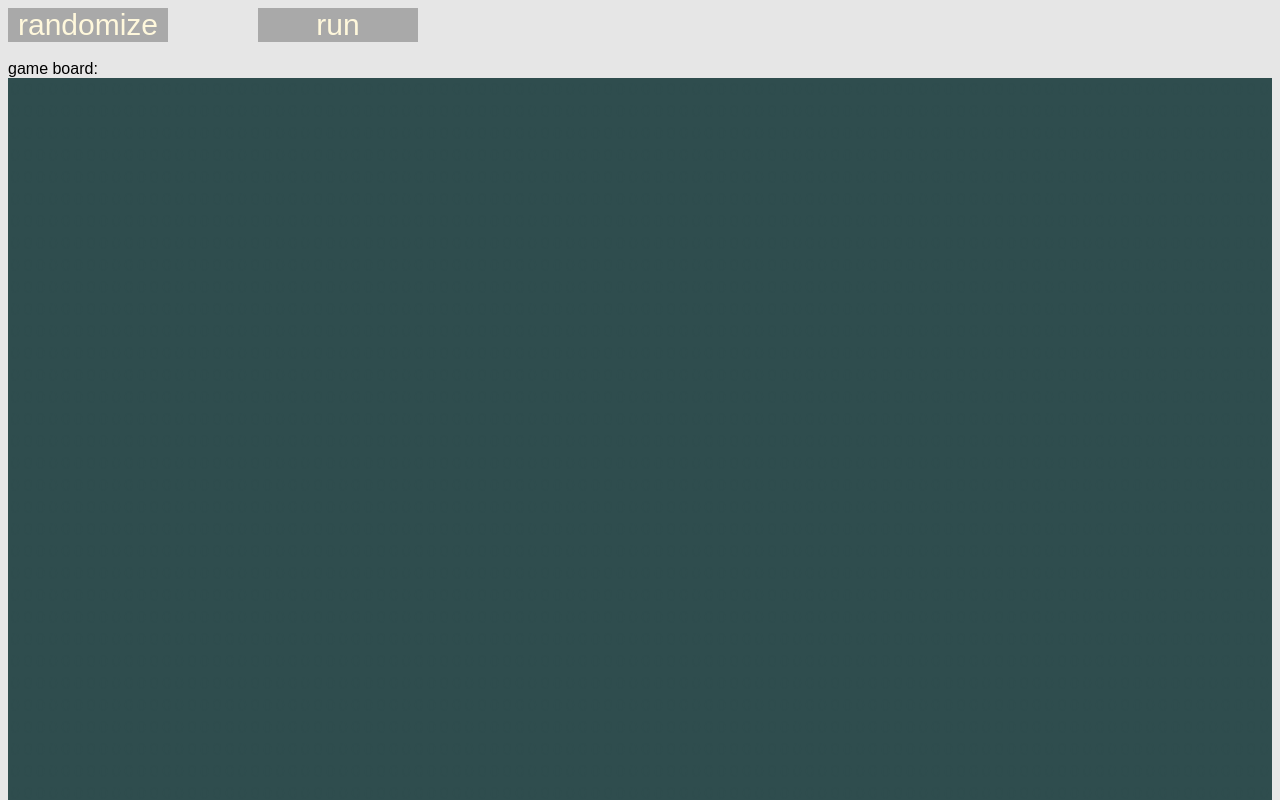
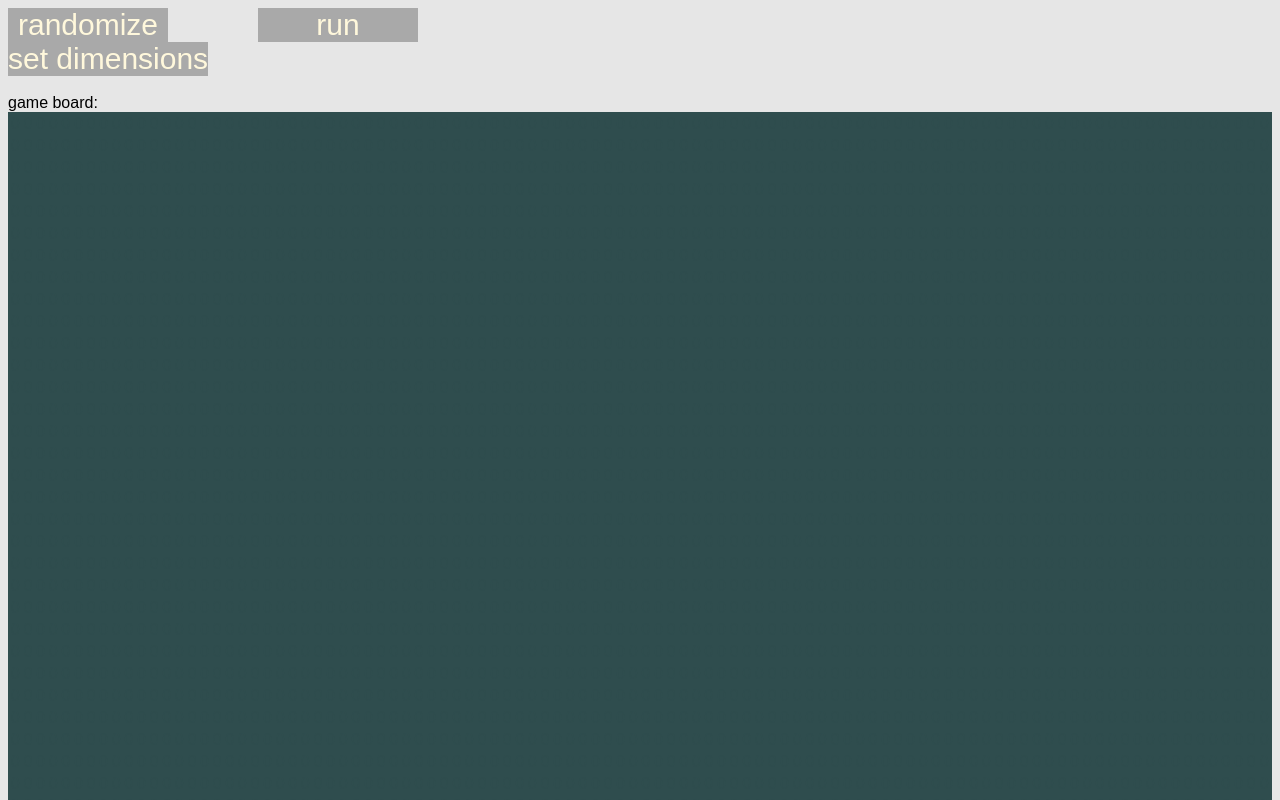
Before and after one commit to gregand1/gol_js, a plain HTML site: page index.html in a window 1280 px wide. Shown: the top 800 px of the page. Drawn offline with Linux system fonts and the light colour scheme.

Commit message:
change hardcoded size to 80x40

```diff
--- a/index.html
+++ b/index.html
@@ -7,6 +7,7 @@
     <div id='controls'>
     <div  onclick="randomize_table()" id="bt_randomize" class="bt">randomize</div>
     <div  onclick="toggle_run()" id="bt_run" class="bt">run</div>
+    <div onclick="set_dimensions()" id="bt_set_dim" class="bt">set dimensions</div>
     </div>
     <br>
 game board:<br>
```
